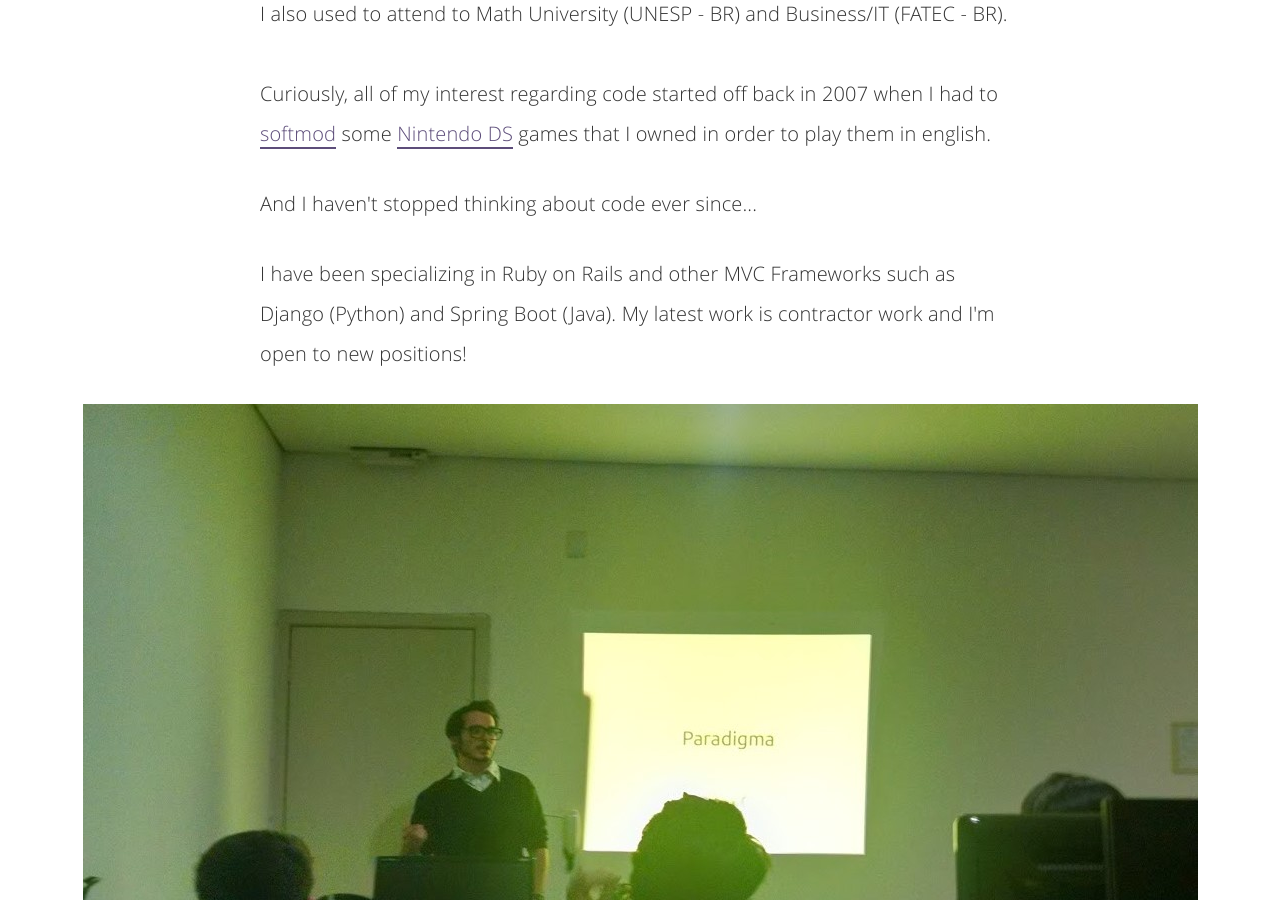
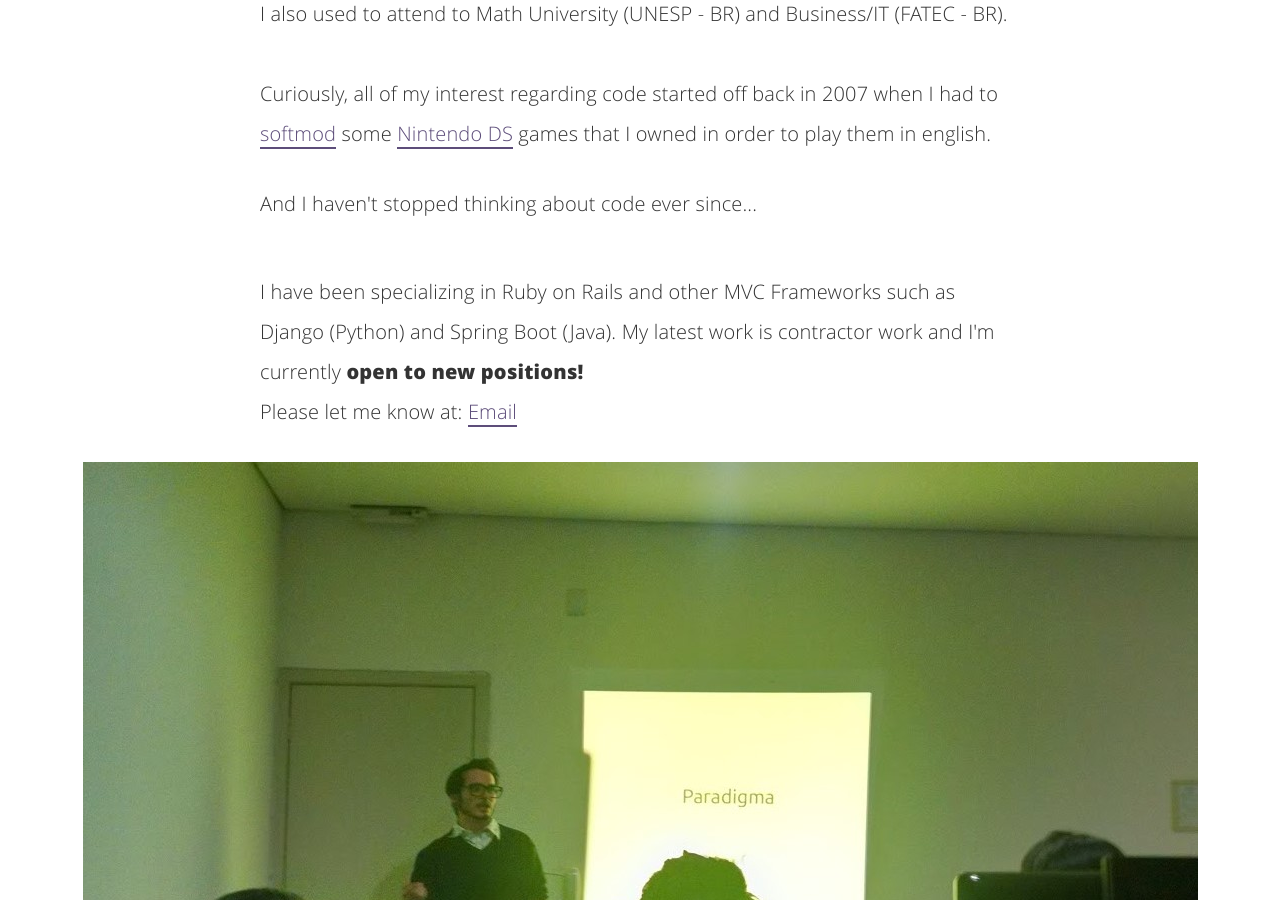
Before and after one commit to nulligor/nulligor.github.io, a Jekyll site: the page built from about.html, in a window 1280 px wide and 900 px high, scrolled down 818 px. Built offline with Jekyll 4.4.1, drawn with Linux system fonts in a browser that asks for light colours.

Commit message:
Update about.html

```diff
--- a/about.html
+++ b/about.html
@@ -34,7 +34,12 @@ to be my all time favorite.</p>
 </p>
 <p>And I haven't stopped thinking about code ever since...</p>
 
-<p>  I have been specializing in Ruby on Rails and other MVC Frameworks such as Django (Python) and Spring Boot (Java). My latest work is contractor work and I'm open to new positions!  </p>
+<br/>
+<p>
+    I have been specializing in Ruby on Rails and other MVC Frameworks such as Django (Python) and Spring Boot (Java). My latest work is contractor work and I'm currently <b>open to new positions!</b>
+    <br/>
+    Please let me know at: <a href="mailto:igor.larcs@gmail.com">Email</a>
+</p>
 
 <img itemprop="image" class="about-profile" src="{{site.baseurl}}/assets/img/about-me/first-presentation.jpg" alt="My profile">
 <p><small>(That's me in 2016 in my first presentation (ever) on functional javascript, speaking publicly is HARD)</small></p>
```
